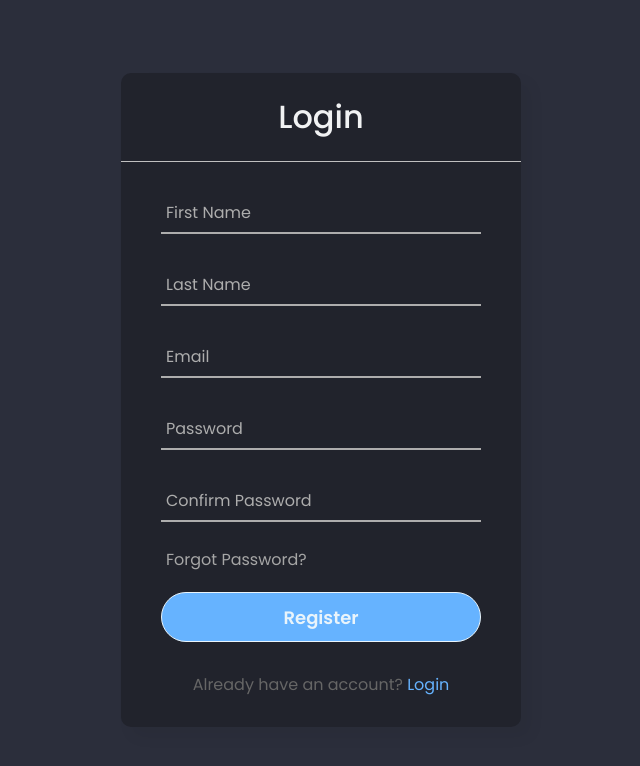
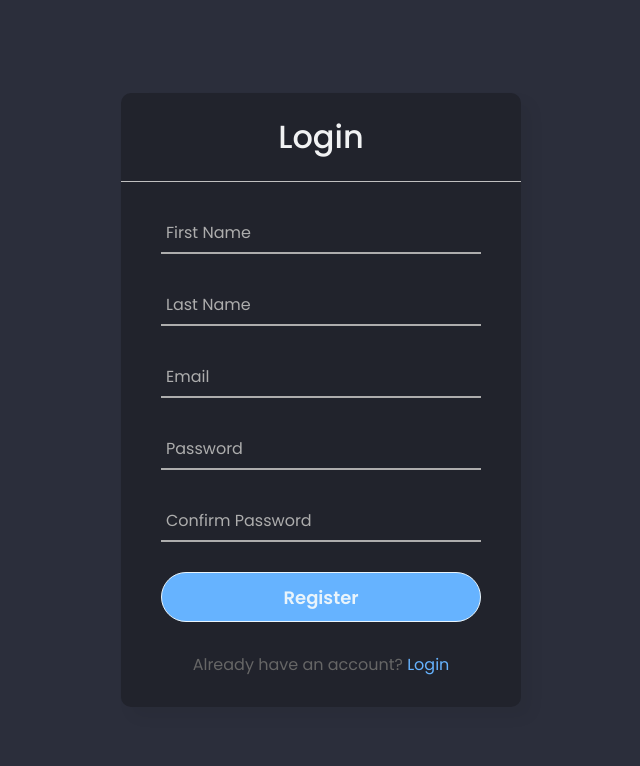
Before and after one commit to Adnan4290/ChatZenith, a Flask app: page /register in a window 1280 px wide. Shown: the top 766 px of the page, without its empty margins (319-959 px from the left). Run offline with Flask 3, Linux system fonts and the light colour scheme.

Commit message:
Add files via upload

```diff
--- a/templates/register.html
+++ b/templates/register.html
@@ -11,33 +11,32 @@
 <body>
     <div class="center">
         <h1>Login</h1>
-        <form method="post">
+        <form action = "/register" method="post">
           <div class="txt_field">
-            <input type="text" required>
+            <input name="firstname" type="text" required>
             <span></span>
             <label>First Name</label>
           </div>
           <div class="txt_field">
-            <input type="text" required>
+            <input name = "lastname" type="text" required>
             <span></span>
             <label>Last Name</label>
           </div>
           <div class="txt_field">
-            <input type="email" required>
+            <input name="email" type="email" required>
             <span></span>
             <label>Email</label>
           </div>
           <div class="txt_field">
-            <input type="password" required>
+            <input name = "password" type="password" required>
             <span></span>
             <label>Password</label>
           </div>
           <div class="txt_field">
-            <input type="password" required>
+            <input name = "confirmpass" type="password" required>
             <span></span>
             <label> Confirm Password</label>
           </div>
-          <div class="pass">Forgot Password?</div>
           <input type="submit" value="Register">
           <div class="signup_link">
             Already have an account? <a href="/">Login</a>
```
